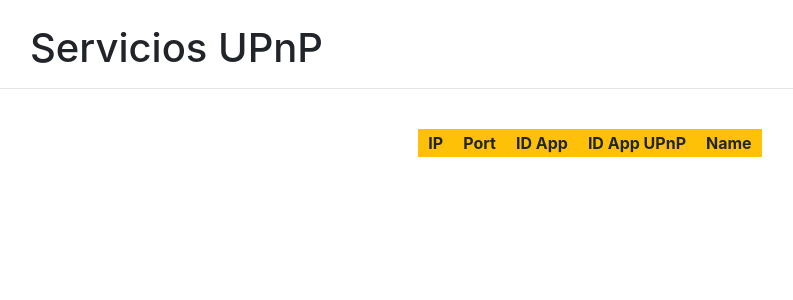
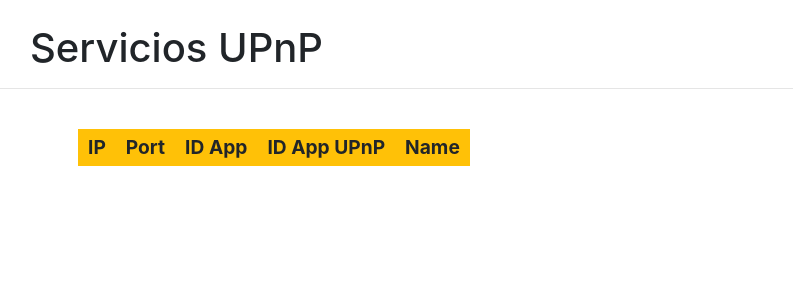
Before and after one commit to sdelgj00/Servidor_deteccion_de_dispositivos_y_servicios_IoT, a PHP site: page /page/UPnPs.php in a window 1280 px wide. Shown: the part 56-356 px from the top of the page, without its empty margins (50-843 px from the left). Run offline with PHP 8.4, Linux system fonts and the light colour scheme; data that the repository does not hold is empty.

Commit message:
Corregidos fallos en la interfaz

```diff
--- a/css/estilo.css
+++ b/css/estilo.css
@@ -21,15 +21,25 @@ tr:hover>td{
 .bordeBlanco{
   border-color: white;
 }
-.contentTable{
-  margin: auto ;
-}
+
 td{
-  padding: 2px 10px 2px 10px;
+  padding: 4px 10px 4px 10px;
 }
 .titulo{
   padding-left: 80px;
 }
 th{
-  padding: 2px 10px 2px 10px;
+  padding: 4px 10px 4px 10px;
+  font-size: larger;
 }
+table{
+  /*width: 80%;
+  margin-right: 10%;
+  margin-left: 10%;
+  overflow-x: scroll hidden;*/
+  display: block;
+  margin-left:10%;
+  margin-right:5%;
+  width: 80%;
+  overflow-x: auto;
+}
```
Also changed, not shown: page/Dispositivo.php (+4 -4 lines), constantesCode.php (line endings or trailing spaces), js/script.js (line endings or trailing spaces), js/scriptPags.js (line endings or trailing spaces), page/ClasesOS.php (line endings or trailing spaces), page/Dispositivos.php (line endings or trailing spaces), page/ScriptPuerto.php (line endings or trailing spaces), page/ServiceMDNS.php (line endings or trailing spaces), page/ServiceUPnP.php (line endings or trailing spaces), page/ServiceWS-Discovery.php (line endings or trailing spaces), page/UPnP.php (line endings or trailing spaces), page/UPnPs.php (line endings or trailing spaces), page/WS-Discovery.php (line endings or trailing spaces), page/WS-Discoverys.php (line endings or trailing spaces), 2 more files.
